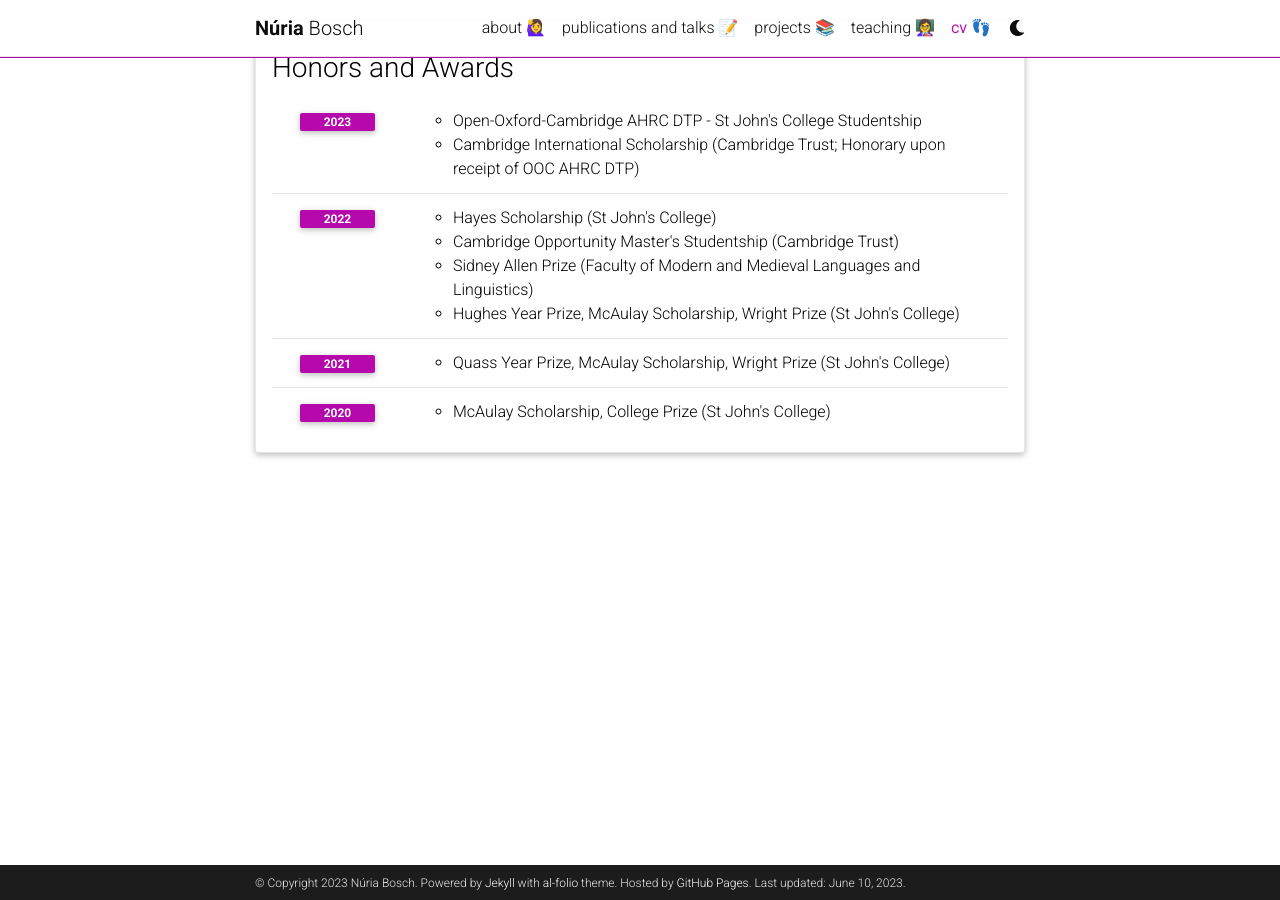
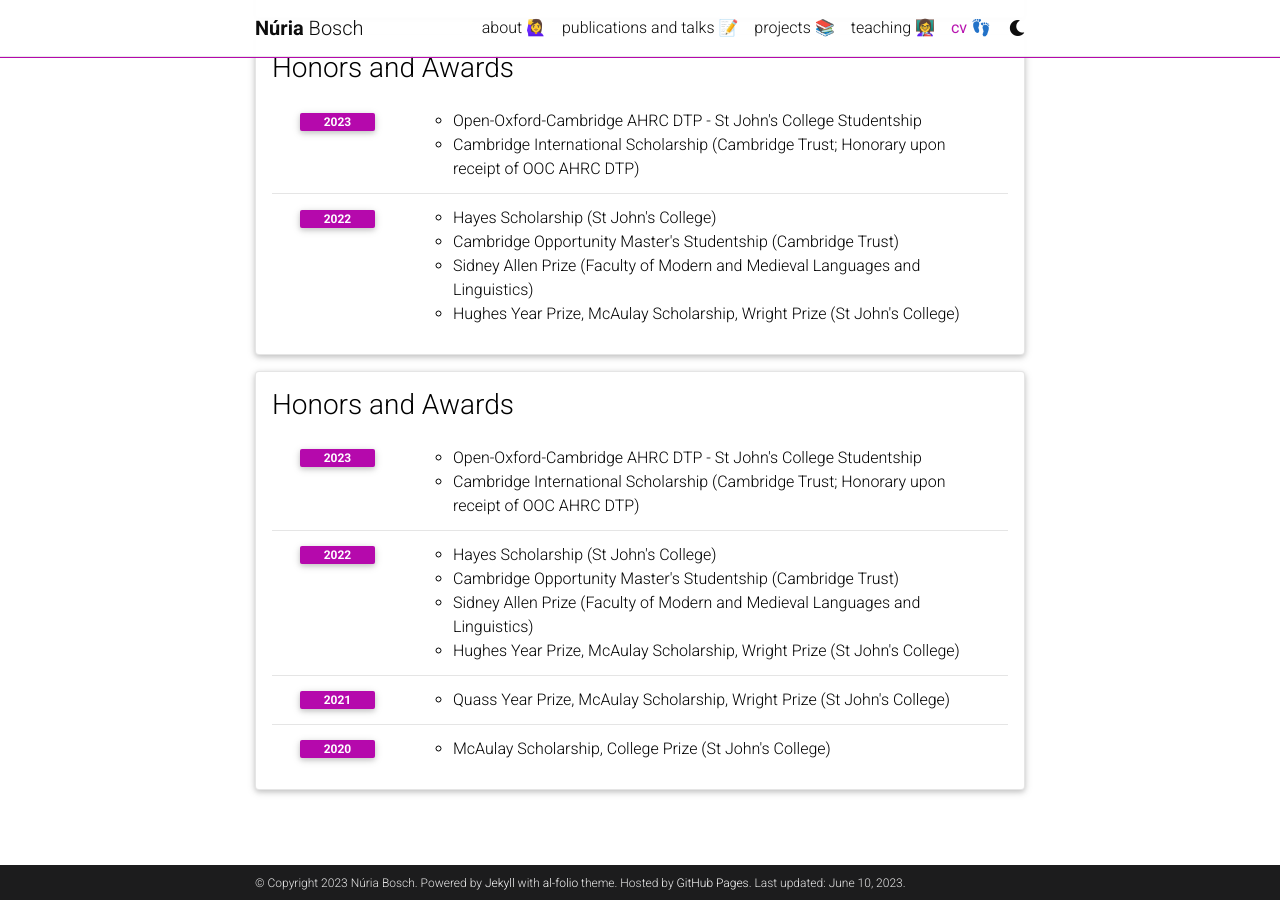
Before and after one commit to nuria-bosch/nuria-bosch.github.io, a Jekyll site: the page built from _pages/cv.md, in a window 1280 px wide and 900 px high, scrolled down 677 px. Built offline with Jekyll 4.4.1, drawn with Linux system fonts in a browser that asks for light colours; comment, search, counter and statistics services are not loaded; a style sheet for code colours, icons or effects is not loaded.

Commit message:
Update cv.yml

```diff
--- a/_data/cv.yml
+++ b/_data/cv.yml
@@ -32,6 +32,20 @@
         - Cambridge Opportunity Master's Studentship (Cambridge Trust)
         - Sidney Allen Prize (Faculty of Modern and Medieval Languages and Linguistics)
         - Hughes Year Prize, McAulay Scholarship, Wright Prize (St John's College)
+
+- title: Honors and Awards
+  type: time_table
+  contents:
+    - year: 2023
+      items:
+        - Open-Oxford-Cambridge AHRC DTP - St John's College Studentship
+        - Cambridge International Scholarship (Cambridge Trust; Honorary upon receipt of OOC AHRC DTP)
+    - year: 2022
+      items:
+        - Hayes Scholarship (St John's College)
+        - Cambridge Opportunity Master's Studentship (Cambridge Trust)
+        - Sidney Allen Prize (Faculty of Modern and Medieval Languages and Linguistics)
+        - Hughes Year Prize, McAulay Scholarship, Wright Prize (St John's College)
     - year: 2021
       items:
         - Quass Year Prize, McAulay Scholarship, Wright Prize (St John's College)
```
